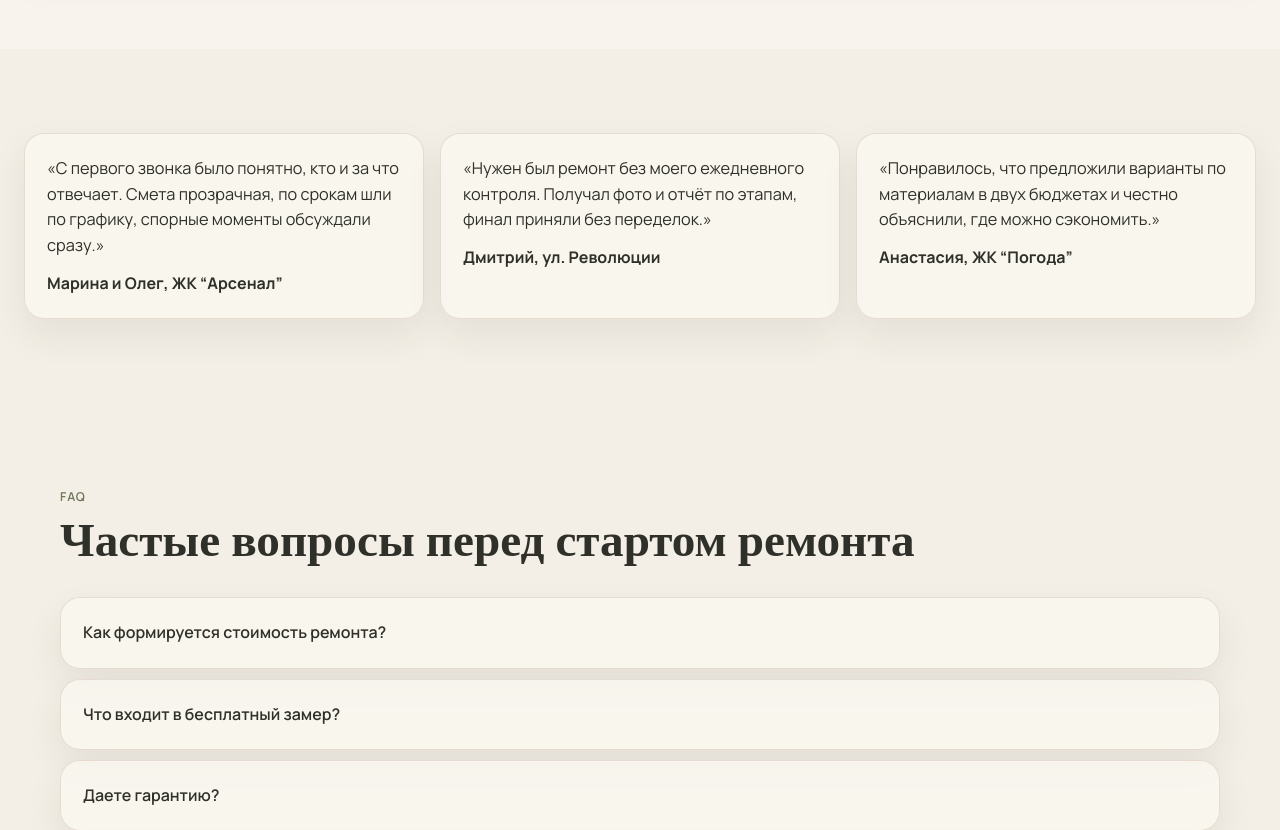
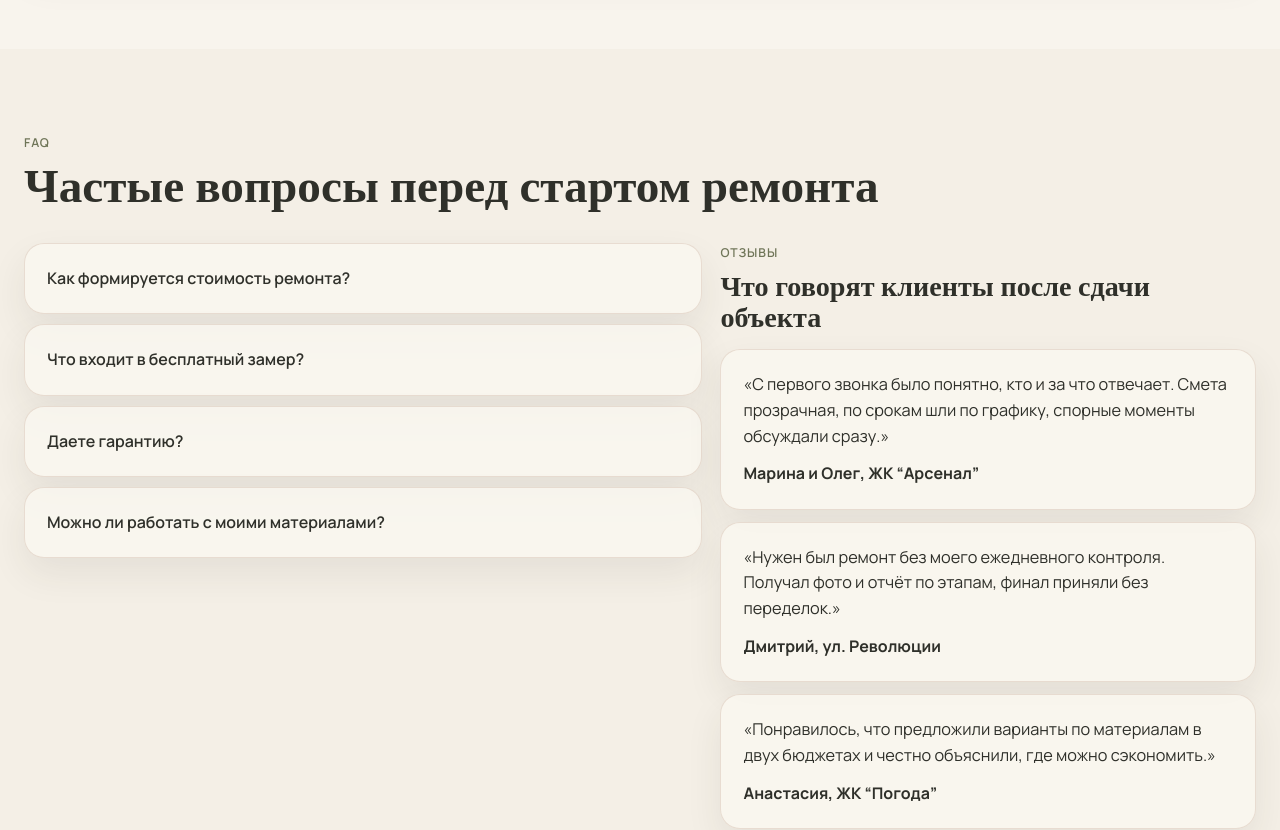
Before and after one commit to whi600/bravo-proect-fresh, a Vue app: page / in a window 1280 px wide. Shown: the part 6420-7250 px from the top of the page. Built offline with nearby package versions, Linux system fonts and the light colour scheme.

Commit message:
feat: move reviews into faq section

```diff
--- a/src/styles/main.css
+++ b/src/styles/main.css
@@ -928,9 +928,30 @@ textarea {
   font-size: 1.02rem;
 }
 
+.faq-reviews-grid {
+  display: grid;
+  grid-template-columns: minmax(0, 0.95fr) minmax(320px, 0.75fr);
+  gap: 18px;
+  align-items: start;
+}
+
 .faq-list {
   display: grid;
   gap: 10px;
+}
+
+.faq-reviews {
+  position: sticky;
+  top: 142px;
+}
+
+.faq-reviews h3 {
+  margin-bottom: 16px;
+}
+
+.faq-reviews-list {
+  display: grid;
+  gap: 12px;
 }
 
 .faq-item summary {
@@ -1260,6 +1281,7 @@ textarea {
 
   .estimates-grid,
   .reviews-grid,
+  .faq-reviews-grid,
   .footer-grid {
     grid-template-columns: 1fr;
   }
@@ -1359,6 +1381,10 @@ textarea {
     min-height: 44px;
   }
 
+  .faq-reviews {
+    position: static;
+  }
+
   .mobile-sticky-cta {
     display: block;
     position: fixed;
--- a/src/views/HomeView.vue
+++ b/src/views/HomeView.vue
@@ -348,26 +348,30 @@ function submitQuiz() {
       </div>
     </section>
 
-    <section class="section">
-      <div class="container container-wide reviews-grid">
-        <article v-for="review in reviews" :key="review.author" class="card review-card">
-          <p>«{{ review.text }}»</p>
-          <strong>{{ review.author }}</strong>
-        </article>
-      </div>
-    </section>
-
     <section id="faq" class="section">
-      <div class="container">
+      <div class="container container-wide">
         <div class="section-head">
           <p class="eyebrow">FAQ</p>
           <h2>Частые вопросы перед стартом ремонта</h2>
         </div>
-        <div class="faq-list">
-          <details v-for="item in faqItems" :key="item.question" class="card faq-item">
-            <summary>{{ item.question }}</summary>
-            <p>{{ item.answer }}</p>
-          </details>
+        <div class="faq-reviews-grid">
+          <div class="faq-list">
+            <details v-for="item in faqItems" :key="item.question" class="card faq-item">
+              <summary>{{ item.question }}</summary>
+              <p>{{ item.answer }}</p>
+            </details>
+          </div>
+
+          <aside class="faq-reviews">
+            <p class="eyebrow">Отзывы</p>
+            <h3>Что говорят клиенты после сдачи объекта</h3>
+            <div class="faq-reviews-list">
+              <article v-for="review in reviews" :key="review.author" class="card review-card">
+                <p>«{{ review.text }}»</p>
+                <strong>{{ review.author }}</strong>
+              </article>
+            </div>
+          </aside>
         </div>
       </div>
     </section>
```
